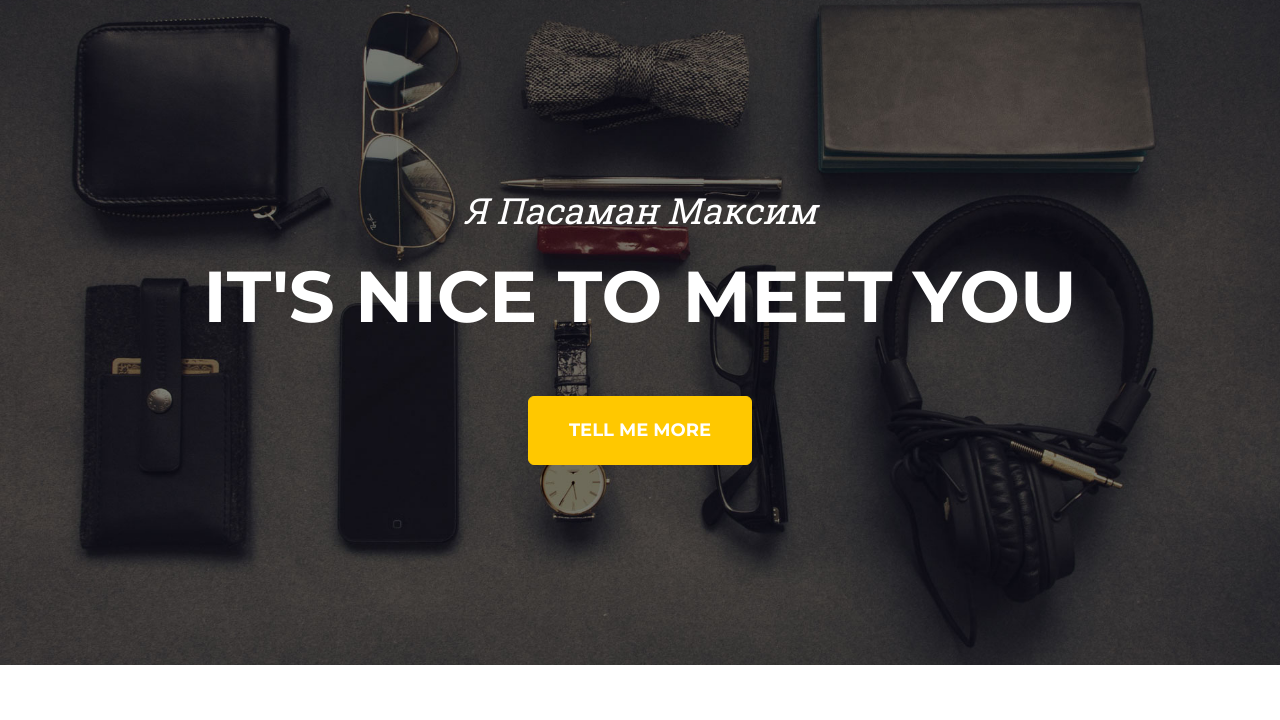
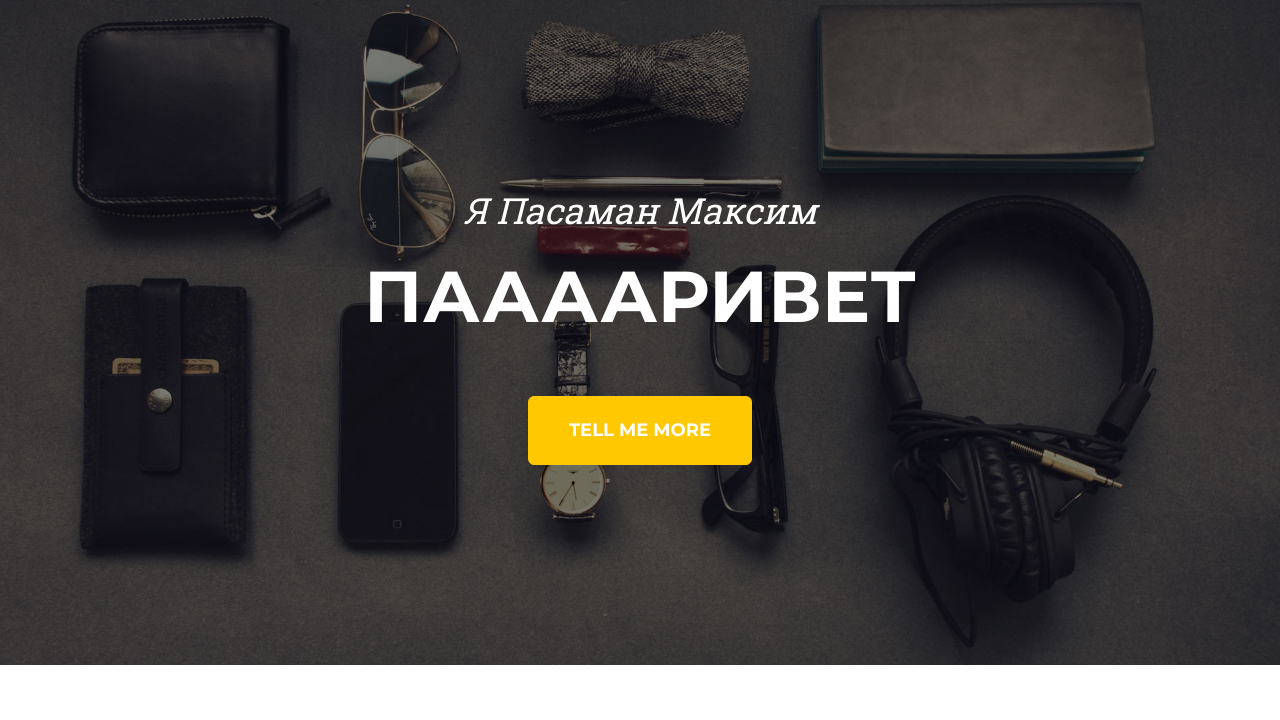
Before and after one commit to pasamanmag/samsung, a plain HTML site: page index.html in a window 1280 px wide. Shown: the part 80-800 px from the top of the page. Drawn offline with nearby package versions, Linux system fonts and the light colour scheme.

Commit message:
Update index.html

```diff
--- a/index.html
+++ b/index.html
@@ -40,7 +40,7 @@
         <header class="masthead">
             <div class="container">
                 <div class="masthead-subheading">Я Пасаман Максим</div>
-                <div class="masthead-heading text-uppercase">It's Nice To Meet You</div>
+                <div class="masthead-heading text-uppercase">Пааааривет</div>
                 <a class="btn btn-primary btn-xl text-uppercase" href="#services">Tell Me More</a>
             </div>
         </header>
```
